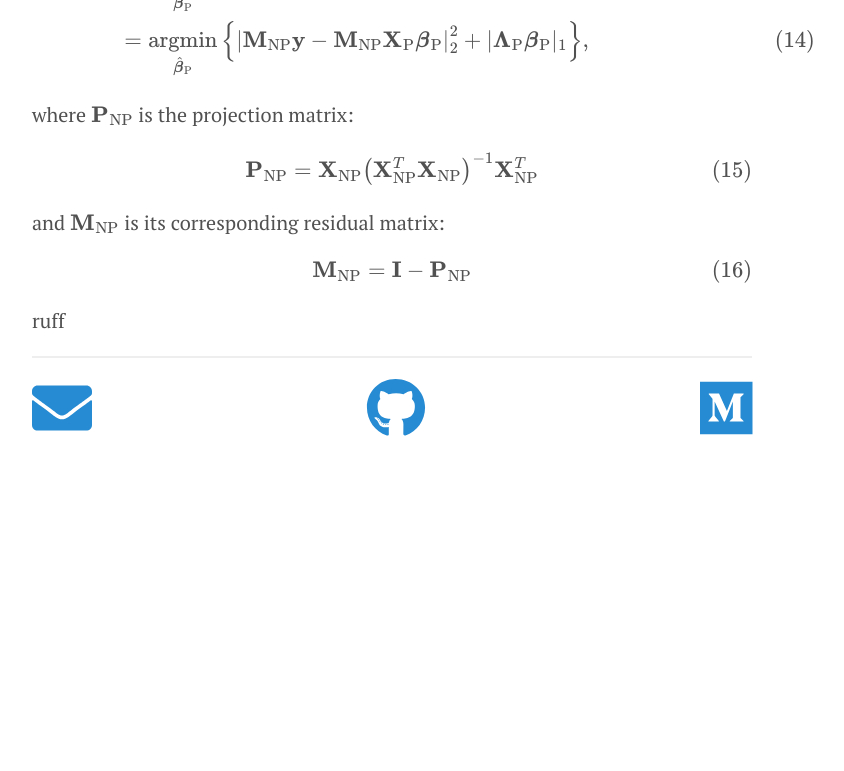
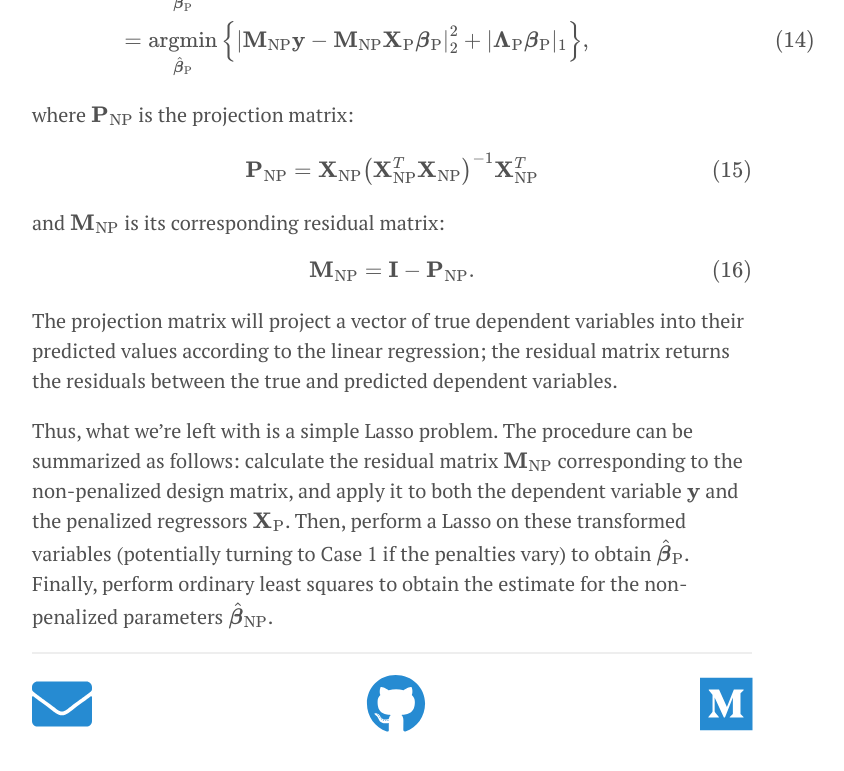
Before and after one commit to pssachdeva/pssachdeva.github.io, a Jekyll site: the page built from _posts/data/2018-03-21-lasso_penalty.md, in a window 1280 px wide and 900 px high, scrolled down 2975 px. Shown: the top 771 px of the window, without its empty margins (248-1092 px from the left). Built offline with Jekyll 4.4.1, drawn with Linux system fonts in a browser that asks for light colours; nearby versions of some CDN libraries; formulas are drawn with MathJax 3.

Commit message:
lasso post

```diff
--- a/_posts/data/2018-03-21-lasso_penalty.md
+++ b/_posts/data/2018-03-21-lasso_penalty.md
@@ -92,7 +92,9 @@ where $\mathbf{P}\_{\text{NP}}$ is the projection matrix:
 and $\mathbf{M}\_{\text{NP}}$ is its corresponding residual matrix:
 
 \begin{align}
-\mathbf{M}\_{\text{NP}} &= \mathbf{I} - \mathbf{P}\_{\text{NP}}
+\mathbf{M}\_{\text{NP}} &= \mathbf{I} - \mathbf{P}\_{\text{NP}}.
 \end{align}
 
-ruff
+The projection matrix will project a vector of true dependent variables into their predicted values according to the linear regression; the residual matrix returns the residuals between the true and predicted dependent variables.
+
+Thus, what we're left with is a simple Lasso problem. The procedure can be summarized as follows: calculate the residual matrix $\mathbf{M}\_{\text{NP}}$ corresponding to the non-penalized design matrix, and apply it to both the dependent variable $\mathbf{y}$ and the penalized regressors $\mathbf{X}\_{\text{P}}$. Then, perform a Lasso on these transformed variables (potentially turning to Case 1 if the penalties vary) to obtain $\hat{\boldsymbol{\beta}}\_{\text{P}}$. Finally, perform ordinary least squares to obtain the estimate for the non-penalized parameters $\hat{\boldsymbol{\beta}}\_{\text{NP}}$.
```
